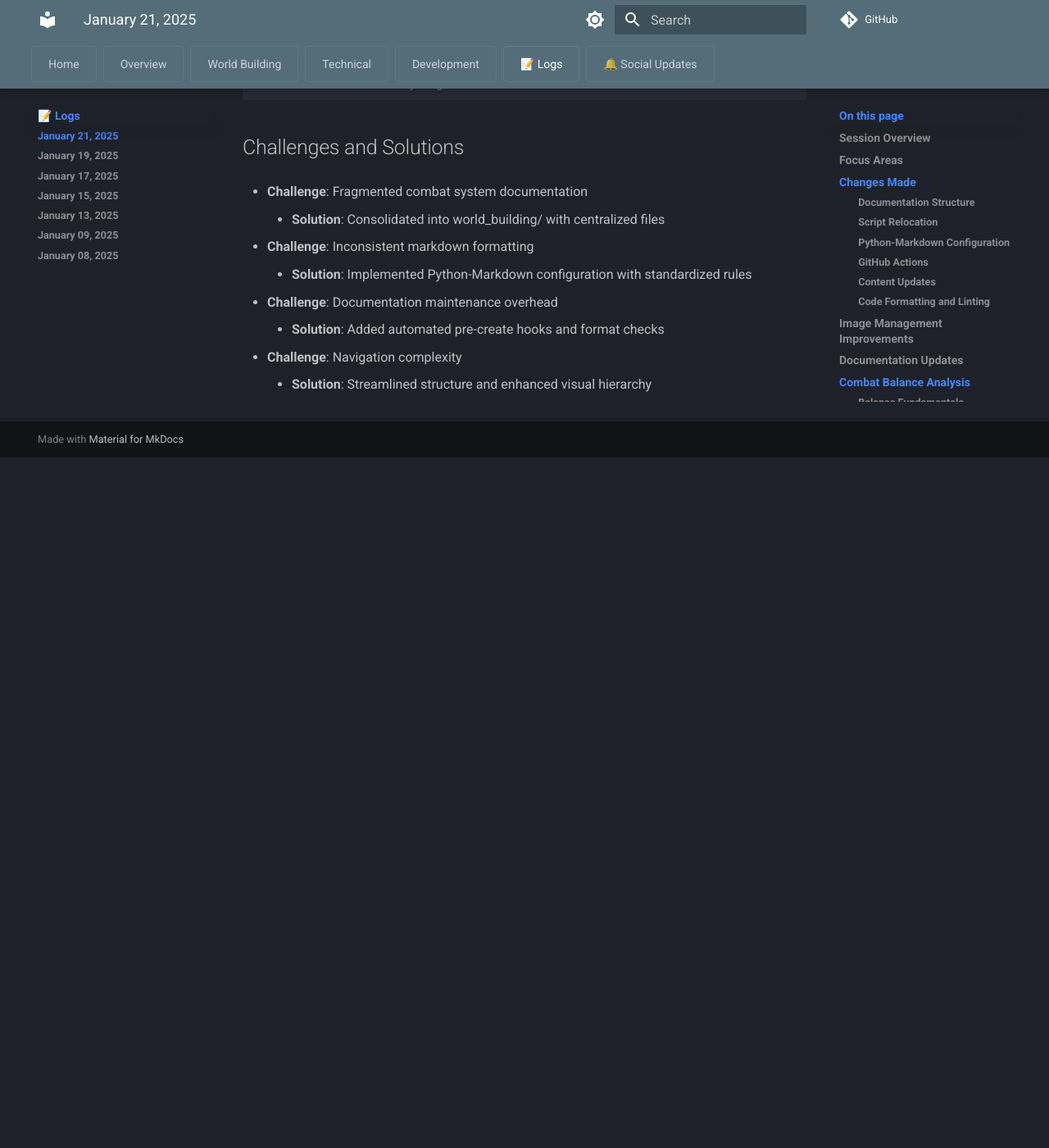
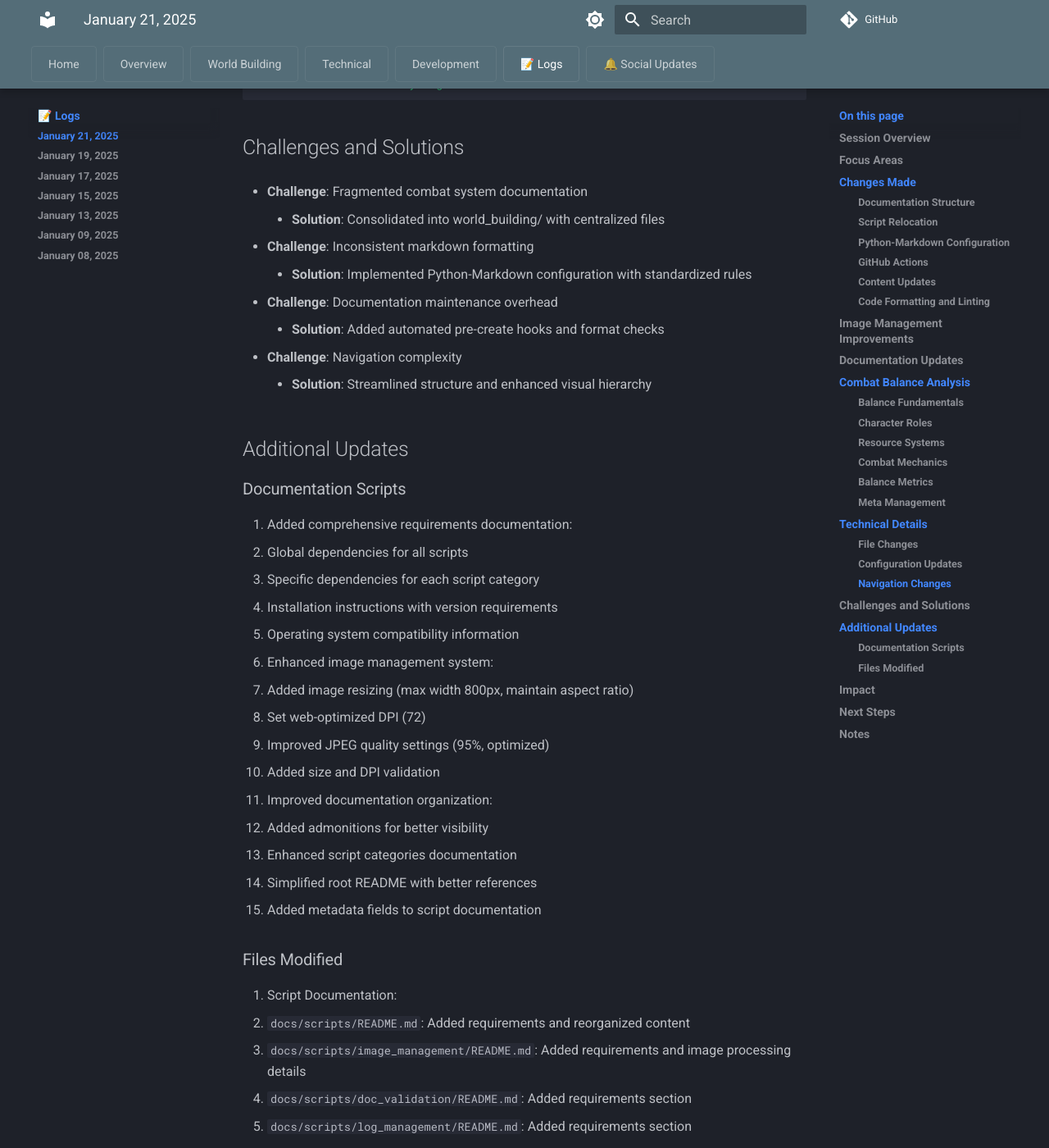
Before and after one commit to MaterDev/thepath-ai_pi, an MkDocs documentation site: the page built from docs/meta/logs/2025-01-21.md, in a window 1280 px wide and 1400 px high, scrolled down 7943 px. Shown: the whole window at 82% size. Built offline with MkDocs 1.6.1 and Material for MkDocs 9.7.7, drawn with Linux system fonts in a browser that asks for light colours; comment, search, counter and statistics services are not loaded; before the commit the page ends 8501 px from its top, so only the background shows below that; some of the changed text lies outside the part shown.

Commit message:
docs: Add requirements documentation to all scripts
- Add requirements sections to all script READMEs
- Include dependency versions and OS compatibility
- Add installation instructions
- Update development log with changes
- Increase session duration by 2 hours

```diff
--- a/docs/meta/logs/2025-01-21.md
+++ b/docs/meta/logs/2025-01-21.md
@@ -283,3 +283,58 @@ structure_updates:
 
 * **Challenge**: Navigation complexity
     * **Solution**: Streamlined structure and enhanced visual hierarchy
+
+## Additional Updates
+
+### Documentation Scripts
+
+1. Added comprehensive requirements documentation:
+   - Global dependencies for all scripts
+   - Specific dependencies for each script category
+   - Installation instructions with version requirements
+   - Operating system compatibility information
+
+2. Enhanced image management system:
+   - Added image resizing (max width 800px, maintain aspect ratio)
+   - Set web-optimized DPI (72)
+   - Improved JPEG quality settings (95%, optimized)
+   - Added size and DPI validation
+
+3. Improved documentation organization:
+   - Added admonitions for better visibility
+   - Enhanced script categories documentation
+   - Simplified root README with better references
+   - Added metadata fields to script documentation
+
+### Files Modified
+
+1. Script Documentation:
+   - `docs/scripts/README.md`: Added requirements and reorganized content
+   - `docs/scripts/image_management/README.md`: Added requirements and image processing details
+   - `docs/scripts/doc_validation/README.md`: Added requirements section
+   - `docs/scripts/log_management/README.md`: Added requirements section
+
+2. Scripts:
+   - `docs/scripts/image_management/scrub_metadata.py`: Added image optimization features
+
+3. Other:
+   - `README.md`: Simplified and improved documentation references
+
+## Impact
+
+- Better documentation maintainability through clear requirements
+- Enhanced image optimization for web use
+- Improved privacy protection for AI-generated images
+- More consistent documentation structure
+
+## Next Steps
+
+1. Address remaining metadata warnings in documentation
+2. Consider adding batch processing capabilities to image management
+3. Implement automated dependency checking in scripts
+
+## Notes
+
+- All scripts now have clear installation instructions
+- Image processing maintains quality while optimizing for web
+- Documentation structure is more maintainable
```
Also changed, not shown: other parts of docs/meta/logs/2025-01-21.md (+1 -1 lines), docs/scripts/README.md (+13 -0 lines), docs/scripts/doc_validation/README.md (+13 -0 lines), docs/scripts/image_management/README.md (+12 -0 lines), docs/scripts/log_management/README.md (+20 -2 lines), images/cover.png, 1 other file.
